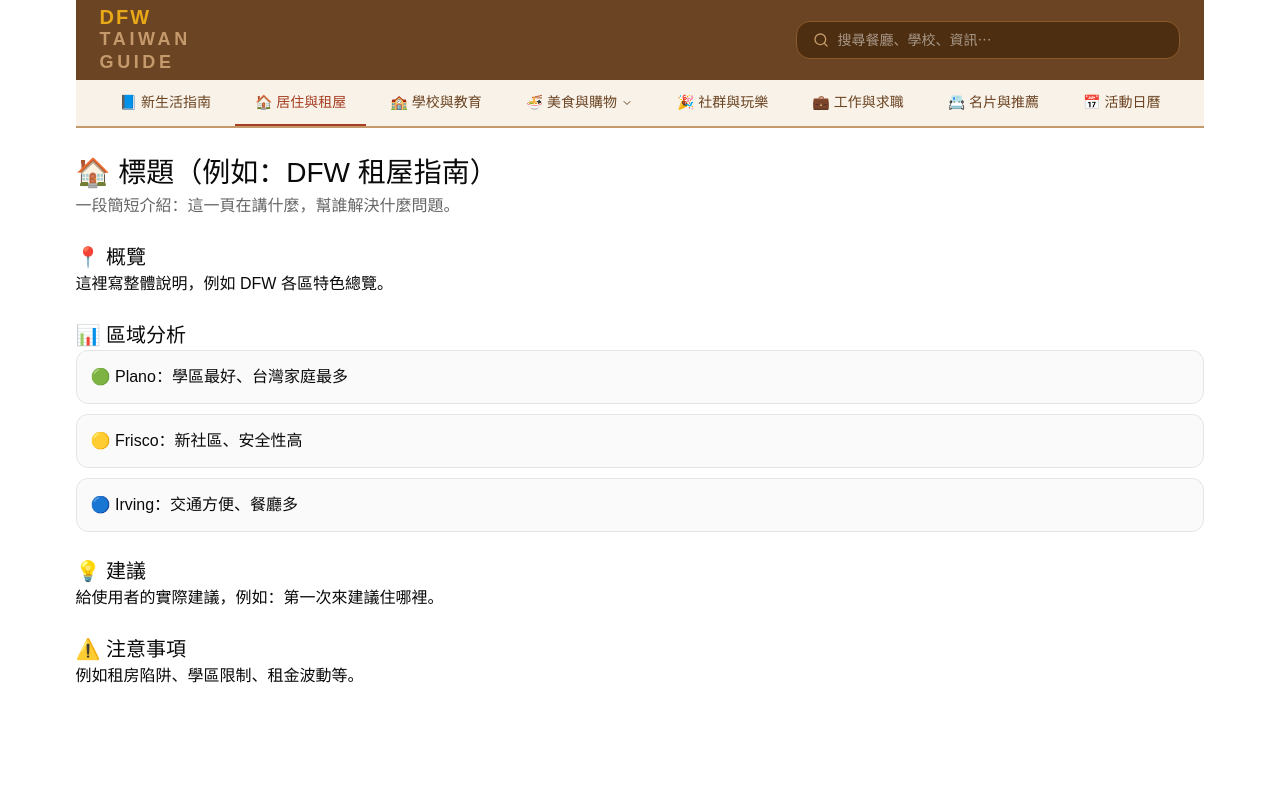
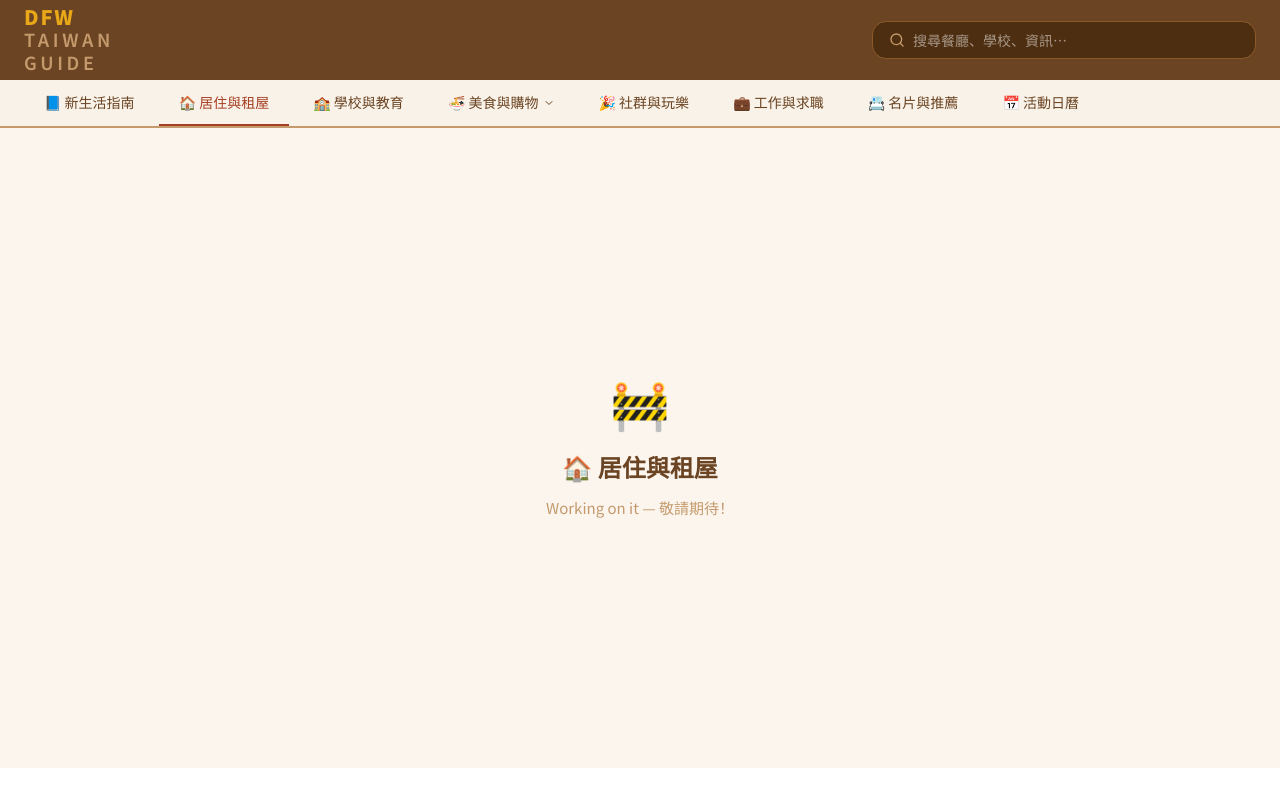
Before and after one commit to ElieshaLai/dfw-taiwan-guide, a Next.js app: page /guides/rent in a window 1280 px wide. Built offline with nearby package versions, Linux system fonts and the light colour scheme.

Commit message:
coming soon pages

```diff
--- /dev/null
+++ b/app/directory/page.tsx
@@ -0,0 +1,6 @@
+// app/directory/page.tsx
+import ComingSoon from "../../components/ComingSoon";
+
+export default function Page() {
+  return <ComingSoon title="📇 名片與推薦" />;
+}
--- /dev/null
+++ b/app/education/page.tsx
@@ -0,0 +1,6 @@
+// app/education/page.tsx
+import ComingSoon from "../../components/ComingSoon";
+
+export default function Page() {
+  return <ComingSoon title="🏫 學校與教育" />;
+}
--- /dev/null
+++ b/app/events/page.tsx
@@ -0,0 +1,6 @@
+// app/events/page.tsx
+import ComingSoon from "../../components/ComingSoon";
+
+export default function Page() {
+  return <ComingSoon title="📅 活動日曆" />;
+}
--- /dev/null
+++ b/app/explore/page.tsx
@@ -0,0 +1,6 @@
+// app/explore/page.tsx
+import ComingSoon from "../../components/ComingSoon";
+
+export default function Page() {
+  return <ComingSoon title="🎉 社群與玩樂" />;
+}
--- a/app/guides/rent/page.tsx
+++ b/app/guides/rent/page.tsx
@@ -1,73 +1,6 @@
-import Navbar from "../../../components/Navbar";
+// app/guides/rent/page.tsx
+import ComingSoon from "../../../components/ComingSoon";
 
-export default function GuideTemplate() {
-    return (
-        <main
-            style={{
-                fontFamily: "sans-serif",
-                padding: "0 20px",
-                maxWidth: "1200px",
-                margin: "0 auto",
-                textAlign: "left",
-            }}
-        >
-            <Navbar />
-
-            {/* Title */}
-            <h1 style={{ marginTop: "24px", fontSize: "28px" }}>
-                🏠 標題（例如：DFW 租屋指南）
-            </h1>
-
-            {/* Intro */}
-            <p style={{ color: "#666" }}>
-                一段簡短介紹：這一頁在講什麼，幫誰解決什麼問題。
-            </p>
-
-            {/* Section 1 */}
-            <h2 style={h2}>📍 概覽</h2>
-            <p>
-                這裡寫整體說明，例如 DFW 各區特色總覽。
-            </p>
-
-            {/* Section 2 */}
-            <h2 style={h2}>📊 區域分析</h2>
-
-            <div style={card}>
-                🟢 Plano：學區最好、台灣家庭最多
-            </div>
-
-            <div style={card}>
-                🟡 Frisco：新社區、安全性高
-            </div>
-
-            <div style={card}>
-                🔵 Irving：交通方便、餐廳多
-            </div>
-
-            {/* Section 3 */}
-            <h2 style={h2}>💡 建議</h2>
-            <p>
-                給使用者的實際建議，例如：第一次來建議住哪裡。
-            </p>
-
-            {/* Section 4 */}
-            <h2 style={h2}>⚠️ 注意事項</h2>
-            <p>
-                例如租房陷阱、學區限制、租金波動等。
-            </p>
-        </main>
-    );
+export default function Page() {
+  return <ComingSoon title="🏠 居住與租屋" />;
 }
-
-const card = {
-    padding: "14px",
-    border: "1px solid #e5e5e5",
-    borderRadius: "12px",
-    marginBottom: "10px",
-    background: "#fafafa",
-};
-
-const h2 = {
-    marginTop: "24px",
-    fontSize: "20px",
-};
--- /dev/null
+++ b/app/jobs/page.tsx
@@ -0,0 +1,6 @@
+// app/jobs/page.tsx
+import ComingSoon from "../../components/ComingSoon";
+
+export default function Page() {
+  return <ComingSoon title="💼 工作與求職" />;
+}
--- /dev/null
+++ b/app/life/page.tsx
@@ -0,0 +1,6 @@
+// app/life/page.tsx
+import ComingSoon from "../../components/ComingSoon";
+
+export default function Page() {
+  return <ComingSoon title="📘 新生活指南" />;
+}
--- /dev/null
+++ b/app/news/page.tsx
@@ -0,0 +1,6 @@
+// app/news/page.tsx
+import ComingSoon from "../../components/ComingSoon";
+
+export default function Page() {
+  return <ComingSoon title="📣 最新消息" />;
+}
--- /dev/null
+++ b/app/shopping/page.tsx
@@ -0,0 +1,6 @@
+// app/shopping/page.tsx
+import ComingSoon from "../../components/ComingSoon";
+
+export default function Page() {
+  return <ComingSoon title="🛒 購物地圖" />;
+}
--- /dev/null
+++ b/components/ComingSoon.tsx
@@ -0,0 +1,27 @@
+// components/ComingSoon.tsx
+import Navbar from "./Navbar";
+
+export default function ComingSoon({ title }: { title: string }) {
+  return (
+    <>
+      <Navbar />
+      <main
+        className="flex flex-col items-center justify-center"
+        style={{ minHeight: "80vh", backgroundColor: "#FBF5EE" }}
+      >
+        <div className="text-center px-6">
+          <p className="text-5xl mb-6">🚧</p>
+          <h1
+            className="font-bold mb-3"
+            style={{ color: "#6B4423", fontSize: "24px" }}
+          >
+            {title}
+          </h1>
+          <p style={{ color: "#C49A6C", fontSize: "15px" }}>
+            Working on it — 敬請期待！
+          </p>
+        </div>
+      </main>
+    </>
+  );
+}
```
